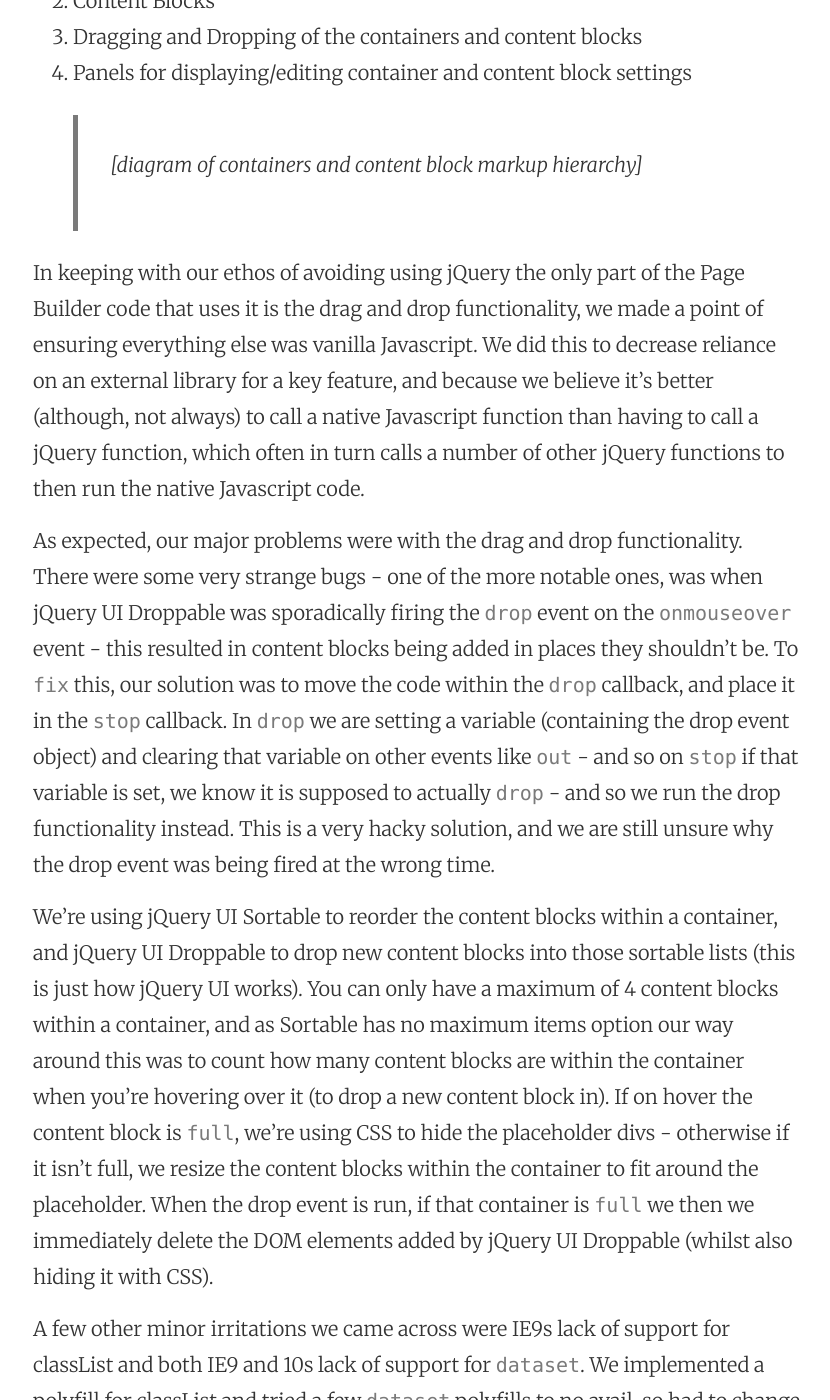
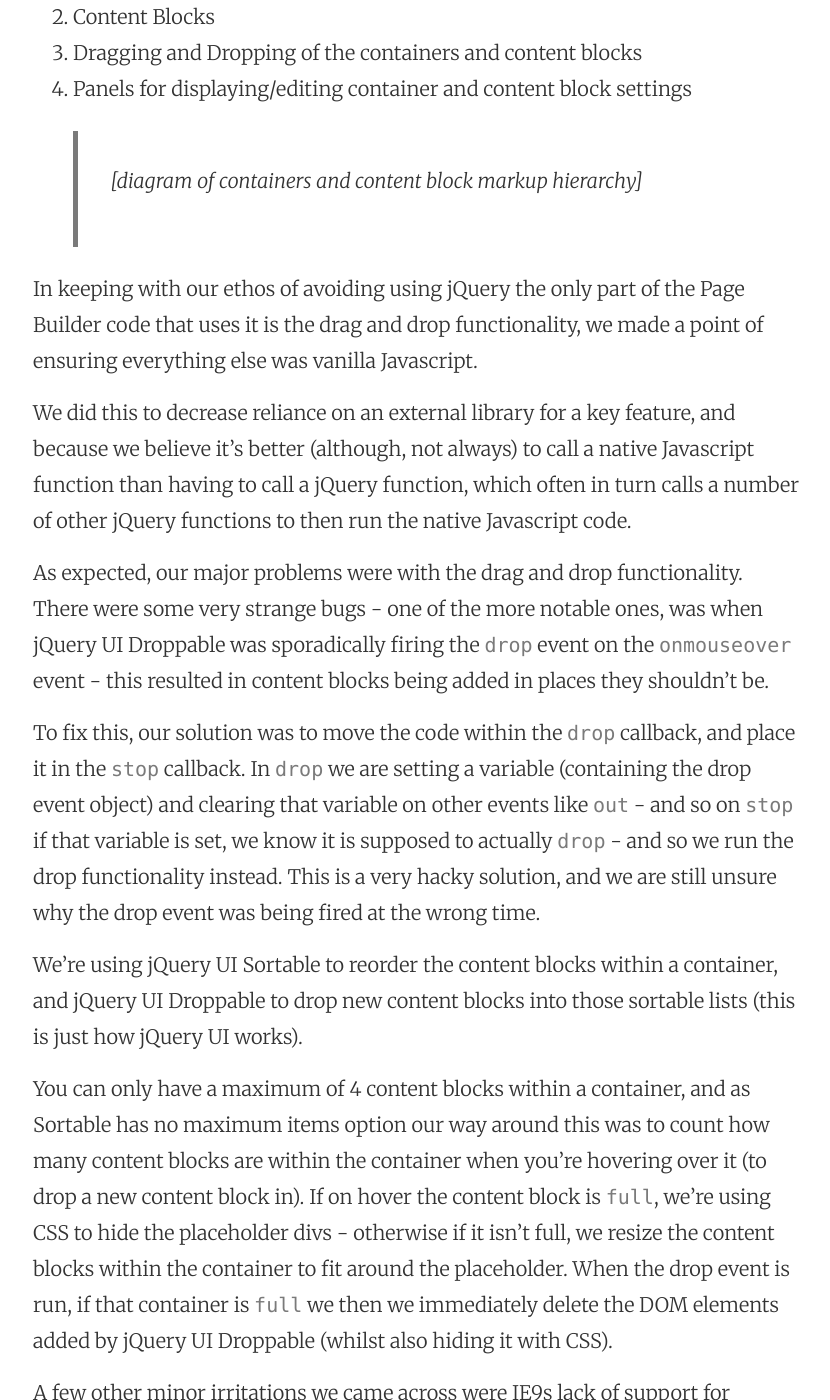
Before and after one commit to createdotnet/blog, a Jekyll site: the page built from _posts/2015-01-07-pagebuilder.markdown, in a window 1280 px wide and 1400 px high, scrolled down 3941 px. Shown: the whole window, without its empty margins (223-1053 px from the left). Built offline with Jekyll 4.4.1, drawn with Linux system fonts in a browser that asks for light colours; nearby versions of some CDN libraries; Markdown is read by kramdown in place of the engine named in the settings; some of the changed text lies outside the part shown.

Commit message:
update 404 and typos in blog

```diff
--- a/_posts/2015-01-07-pagebuilder.markdown
+++ b/_posts/2015-01-07-pagebuilder.markdown
@@ -37,7 +37,9 @@ We looked at numerous libraries -
 - [Draggabilly](http://draggabilly.desandro.com/)
 - [Sortable](http://rubaxa.github.io/Sortable/)
 
-Our in-house ethos is to try and avoid using jQuery as much as possible, so we tried our hardest to find native Javascript drag and drop libraries. Unfortunately, we felt none of the libraries we found had a large enough community around them to warrant using them (though we did quite like Interact JS). We felt that given our time constraints we needed a large community around the library in order to resolve any bugs or problems we might encounter, and also to future-proof the codebase for later developers. With that in mind, we did end up using the jQuery UI draggable, sortable and droppable libraries.
+Our in-house ethos is to try and avoid using jQuery as much as possible, so we tried our hardest to find native Javascript drag and drop libraries. Unfortunately, we felt none of the libraries we found had a large enough community around them to warrant using them (though we did quite like Interact JS).
+
+We felt that given our time constraints we needed a large community around the library in order to resolve any bugs or problems we might encounter, and also to future-proof the codebase for later developers. With that in mind, we did end up using the jQuery UI draggable, sortable and droppable libraries.
 
 ### WYSIWYG Editor
 With little time to write our own, we had to pick a WYSIWYG editor to use. We settled on [Davi Ferreira's clone of Medium.com's text editor](https://github.com/daviferreira/medium-editor), given it's relative simplicity, use of vanilla JavaScript and IE support. Our senior developer, [Joel Day](https://github.com/Dayjo) contributed a number of changes to the editor's codebase to improve functionality, and has since been invited to become a collaborator on the Github project.
@@ -63,24 +65,34 @@ For development, we broke Page Builder down into four parts -
 
 >[diagram of containers and content block markup hierarchy]
 
-In keeping with our ethos of avoiding using jQuery the only part of the Page Builder code that uses it is the drag and drop functionality, we made a point of ensuring everything else was vanilla Javascript. We did this to decrease reliance on an external library for a key feature, and because we believe it's better (although, not always) to call a native Javascript function than having to call a jQuery function, which often in turn calls a number of other jQuery functions to then run the native Javascript code.
+In keeping with our ethos of avoiding using jQuery the only part of the Page Builder code that uses it is the drag and drop functionality, we made a point of ensuring everything else was vanilla Javascript.
 
-As expected, our major problems were with the drag and drop functionality. There were some very strange bugs - one of the more notable ones, was when jQuery UI Droppable was sporadically firing the `drop` event on the `onmouseover` event - this resulted in content blocks being added in places they shouldn't be. To `fix` this, our solution was to move the code within the `drop` callback, and place it in the `stop` callback. In `drop` we are setting a variable (containing the drop event object) and clearing that variable on other events like `out` - and so on `stop` if that variable is set, we know it is supposed to actually `drop` - and so we run the drop functionality instead. This is a very hacky solution, and we are still unsure why the drop event was being fired at the wrong time.
+We did this to decrease reliance on an external library for a key feature, and because we believe it's better (although, not always) to call a native Javascript function than having to call a jQuery function, which often in turn calls a number of other jQuery functions to then run the native Javascript code.
 
-We're using jQuery UI Sortable to reorder the content blocks within a container, and jQuery UI Droppable to drop new content blocks into those sortable lists (this is just how jQuery UI works). You can only have a maximum of 4 content blocks within a container, and as Sortable has no maximum items option our way around this was to count how many content blocks are within the container when you're hovering over it (to drop a new content block in). If on hover the content block is `full`, we're using CSS to hide the placeholder divs - otherwise if it isn't full, we resize the content blocks within the container to fit around the placeholder. When the drop event is run, if that container is `full` we then we immediately delete the DOM elements added by jQuery UI Droppable (whilst also hiding it with CSS).
+As expected, our major problems were with the drag and drop functionality. There were some very strange bugs - one of the more notable ones, was when jQuery UI Droppable was sporadically firing the `drop` event on the `onmouseover` event - this resulted in content blocks being added in places they shouldn't be.
+
+To fix this, our solution was to move the code within the `drop` callback, and place it in the `stop` callback. In `drop` we are setting a variable (containing the drop event object) and clearing that variable on other events like `out` - and so on `stop` if that variable is set, we know it is supposed to actually `drop` - and so we run the drop functionality instead. This is a very hacky solution, and we are still unsure why the drop event was being fired at the wrong time.
+
+We're using jQuery UI Sortable to reorder the content blocks within a container, and jQuery UI Droppable to drop new content blocks into those sortable lists (this is just how jQuery UI works).
+
+You can only have a maximum of 4 content blocks within a container, and as Sortable has no maximum items option our way around this was to count how many content blocks are within the container when you're hovering over it (to drop a new content block in). If on hover the content block is `full`, we're using CSS to hide the placeholder divs - otherwise if it isn't full, we resize the content blocks within the container to fit around the placeholder. When the drop event is run, if that container is `full` we then we immediately delete the DOM elements added by jQuery UI Droppable (whilst also hiding it with CSS).
 
 A few other minor irritations we came across were IE9s lack of support for classList and both IE9 and 10s lack of support for `dataset`. We implemented a polyfill for classList and tried a few `dataset` polyfills to no avail, so had to change all references to `dataset` to `setAttribute("data-....")` or `getAttribute(...)`.
 
 ## Stage 4 - User Testing
 We left the user testing (on our internal customer support team) till last. In hindsight, we think this could be improved by including time to plan the user testing in our original planning stage, and doing the testing on a more iterative basis, with a `minimal testable feature` approach.
 
-One of the most surprising aspects of the user testing for us, was the confusion between the "Done" and "Replace" buttons whilst editing a content block. We believe this was down to the  wording and the location of the buttons. To us, "Done" symbolised "I`m done making changes to this particular content block" - whilst "Replace" takes the user to a separate screen to "Replace this current text content block with another, such as an image". During our testing, users repeatedly clicked "Replace" thinking it would have the result of clicking "Done".
+One of the most surprising aspects of the user testing for us, was the confusion between the "Done" and "Replace" buttons whilst editing a content block. We believe this was down to the wording and the location of the buttons.
+
+To us, "Done" symbolised "I`m done making changes to this particular content block" - whilst "Replace" takes the user to a separate screen to "Replace this current text content block with another, such as an image".
+
+During our testing, users repeatedly clicked "Replace" thinking it would have the result of clicking "Done".
 
 Our immediate solution to this was to reposition the "Done" button to the top right, and give it a fixed position so it would overlay the content if the user scrolled. We also changed the word "Replace" to "Switch" and enhanced the styling of the buttons. We will be gathering more feedback to determine if this is the best solution.
 
 > [image of panel with buttons before/after]
 
-### Wrapping Up
+# Wrapping Up
 Page Builder is currently only available as a beta feature to our users, on a request basis so that we can gather feedback and ensure it's bug free before launching it to our whole customer base.
 
 Going forward our plan is to add and refine functionality based on our users feedback during the beta stage, and to integrate more of our other features into Page Builder so the user doesn't have to navigate away from the page, for example to create forms.
```
Also changed, not shown: 404.md (+1 -2 lines).
